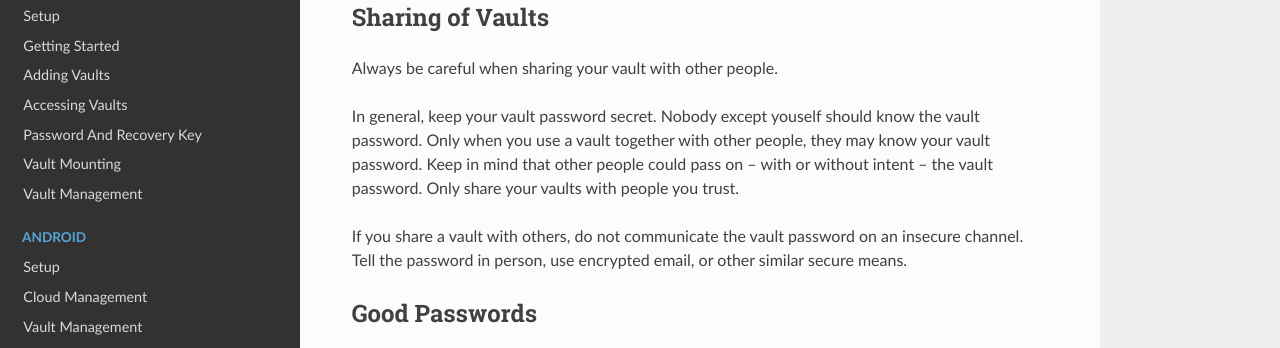
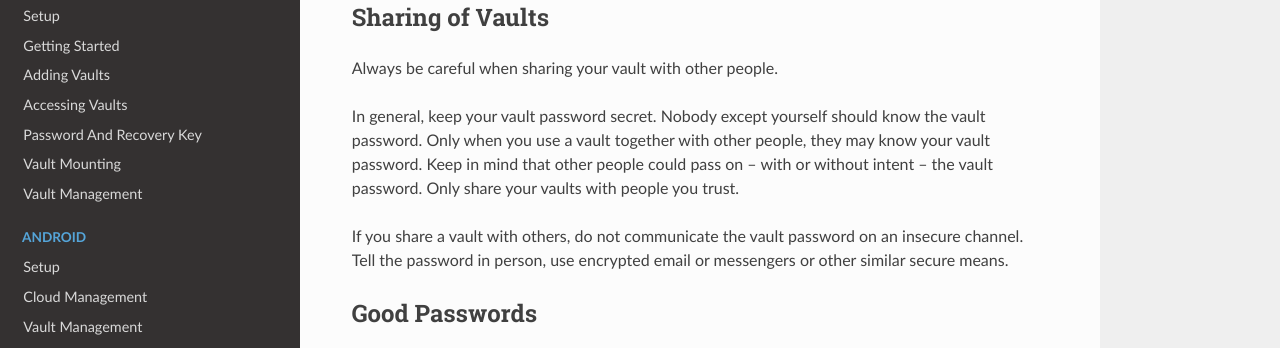
Before and after one commit to cryptomator/docs, a Sphinx documentation site: the page built from source/security/best-practices.rst, in a window 1280 px wide and 1037 px high. Shown: the part 159-507 px from the top of the window. Built offline with Sphinx 7.4.7 and the Read the Docs theme 2.0.0, drawn with Linux system fonts in a browser that asks for light colours.

Commit message:
Fine tuning docs

```diff
--- a/source/desktop/password-and-recovery-key.rst
+++ b/source/desktop/password-and-recovery-key.rst
@@ -6,7 +6,7 @@ The security of your vault depends directly on the strength of its password, so
 
 Additionally for each vault a unique *recovery key* can be derived.
 This key ensures that if you forget your password, you are able to create a new one.
-For more information about the difference of the password and the recovery key, see :doc:`TODO <>`.
+It is a human readable form of your decrypted :ref:`masterkey <security/architecture/masterkey-derivation>` and therefore independent of the current vault password and highly confidential.
 
 This section explains how to change a password for a vault, show its recovery key and reset the password to a new one.
 All actions are done in the ``Password`` tab of the vault options.
--- a/source/security/best-practices.rst
+++ b/source/security/best-practices.rst
@@ -9,13 +9,13 @@ Sharing of Vaults
 Always be careful when sharing your vault with other people.
 
 In general, keep your vault password secret.
-Nobody except youself should know the vault password.
+Nobody except yourself should know the vault password.
 Only when you use a vault together with other people, they may know your vault password.
 Keep in mind that other people could pass on – with or without intent – the vault password.
 Only share your vaults with people you trust.
 
 If you share a vault with others, do not communicate the vault password on an insecure channel.
-Tell the password in person, use encrypted email, or other similar secure means.
+Tell the password in person, use encrypted email or messengers or other similar secure means.
 
 
 .. _security/best-practices/good-passwords:
```
